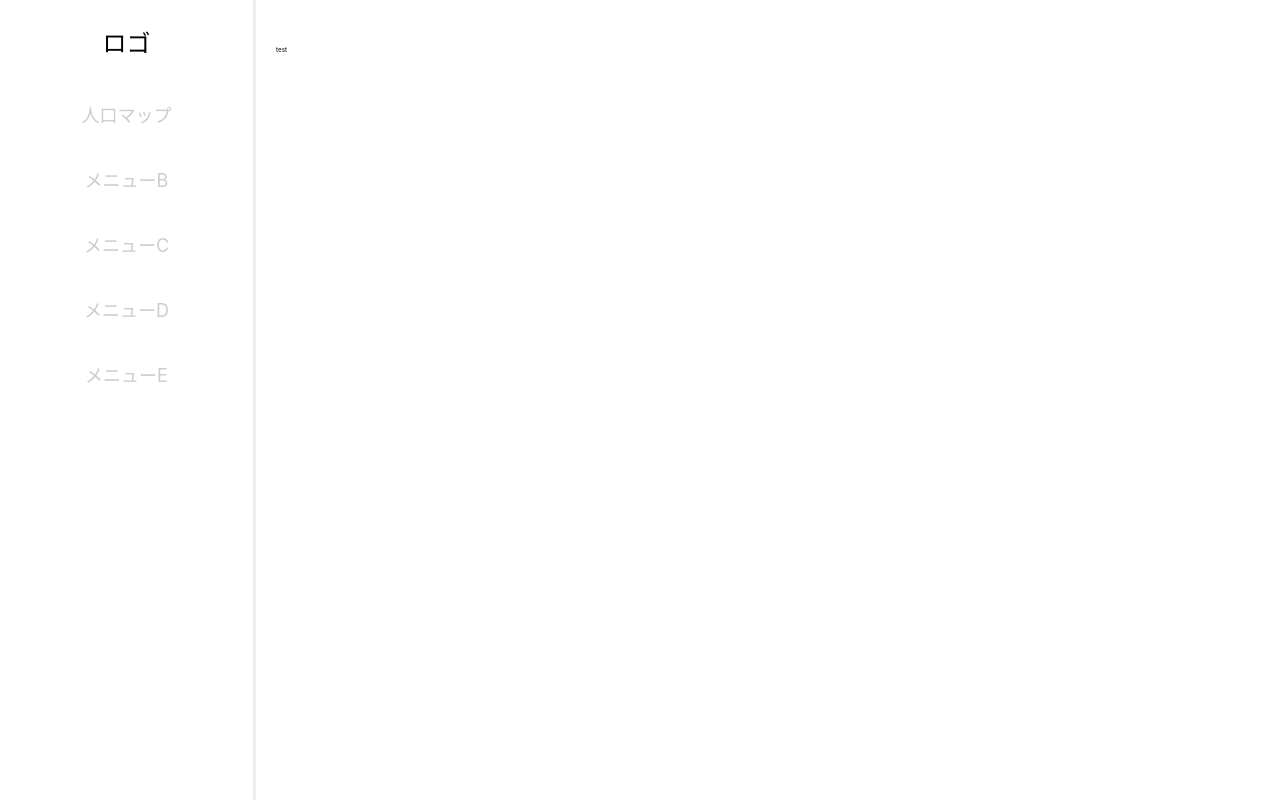
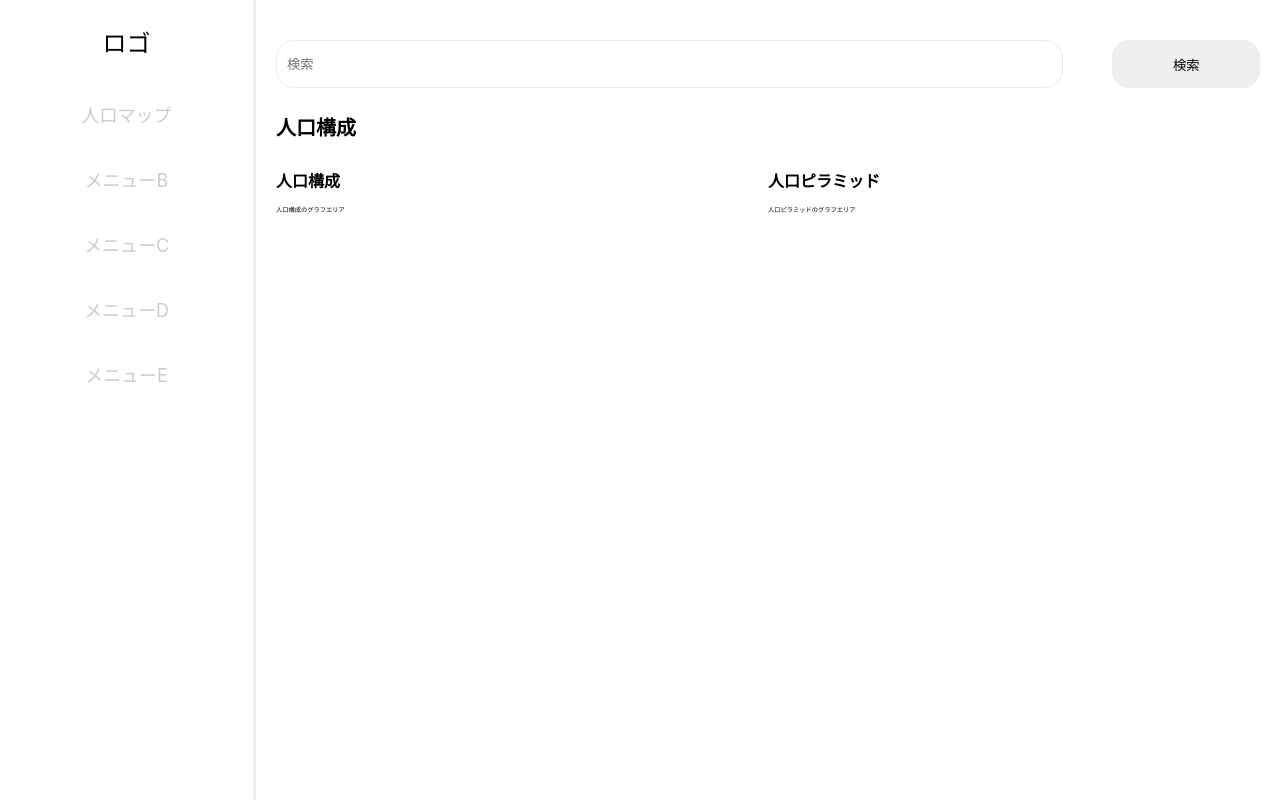
Before and after one commit to hiroshimuto9/nextjs-sample-app, a Next.js app: page /population in a window 1280 px wide. Built offline with nearby package versions, Linux system fonts and the light colour scheme.

Commit message:
feat: 人口構成ページのマークアップを実装

```diff
--- /dev/null
+++ b/src/components/population/Population.module.css
@@ -0,0 +1,55 @@
+
+.searchArea {
+  display: flex;
+  width: 100%;
+}
+
+.searchInputWrap {
+  width: 80%;
+  margin-right: auto;
+}
+
+.searchInput {
+  width: 100%;
+  height: 4.8rem;
+  border: 1px solid #eaeaea;
+  border-radius: 18px;
+  padding: 1rem;
+}
+
+.searchBtnWrap {
+  width: 15%;
+}
+
+.searchBtn {
+  width: 100%;
+  height: 4.8rem;
+  border: 1px solid #eaeaea;
+  border-radius: 18px;
+}
+
+.mainCategoryContentsArea {
+  margin: 2.4rem 0;
+}
+
+.mainCategoryTitle {
+  font-size: 2rem;
+}
+
+.subCategoryContentsArea {
+  display: flex;
+}
+
+.subCategoryContentWrap {
+  width: 50%;
+  height: 50rem;
+}
+
+.subCategoryTitle {
+  font-size: 1.6rem;
+}
+
+.subCategoryContent {
+  width: 100%;
+  height: 100%;
+}
--- a/src/components/population/Population.tsx
+++ b/src/components/population/Population.tsx
@@ -1,11 +1,46 @@
 import type { NextPage } from "next";
+import style from "./Population.module.css";
 import { Layout } from "@/components/layouts/Layout";
 
 const PopulationPage: NextPage = () => {
   return (
     <div>
       <Layout>
-        <p>test</p>
+        <div className={style.searchArea}>
+          <div className={style.searchInputWrap}>
+            <input
+              className={style.searchInput}
+              type="search"
+              name="search"
+              placeholder="検索"
+            />
+          </div>
+          <div className={style.searchBtnWrap}>
+            <input
+              className={style.searchBtn}
+              type="submit"
+              name="submit"
+              value="検索"
+            />
+          </div>
+        </div>
+        <div className={style.mainCategoryContentsArea}>
+          <h1 className={style.mainCategoryTitle}>人口構成</h1>
+          <div className={style.subCategoryContentsArea}>
+            <div className={style.subCategoryContentWrap}>
+              <h2 className={style.subCategoryTitle}>人口構成</h2>
+              <div className={style.subCategoryContent}>
+                <p>人口構成のグラフエリア</p>
+              </div>
+            </div>
+            <div className={style.subCategoryContentWrap}>
+              <h2 className={style.subCategoryTitle}>人口ピラミッド</h2>
+              <div className={style.subCategoryContent}>
+                <p>人口ピラミッドのグラフエリア</p>
+              </div>
+            </div>
+          </div>
+        </div>
       </Layout>
     </div>
   );
```
